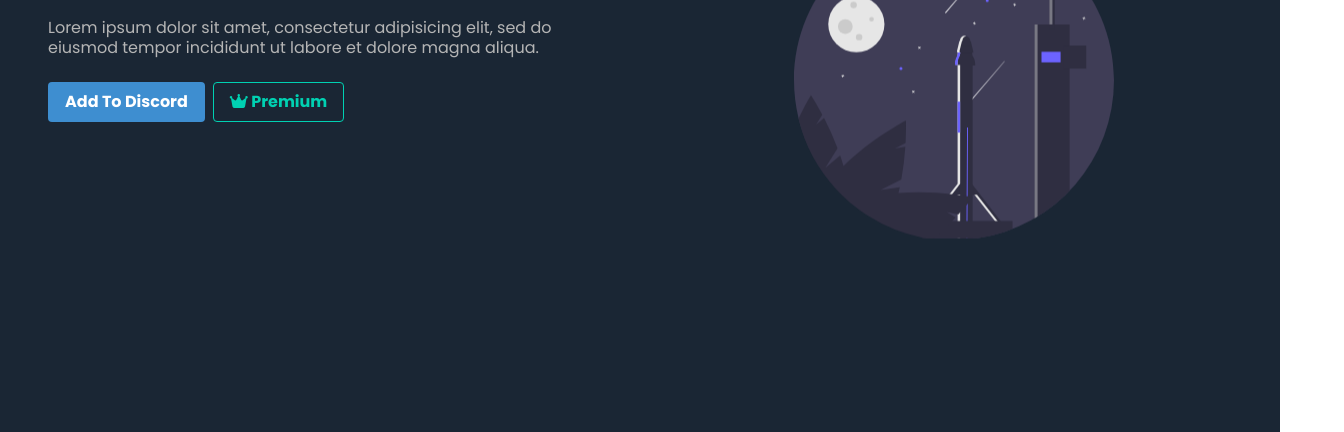
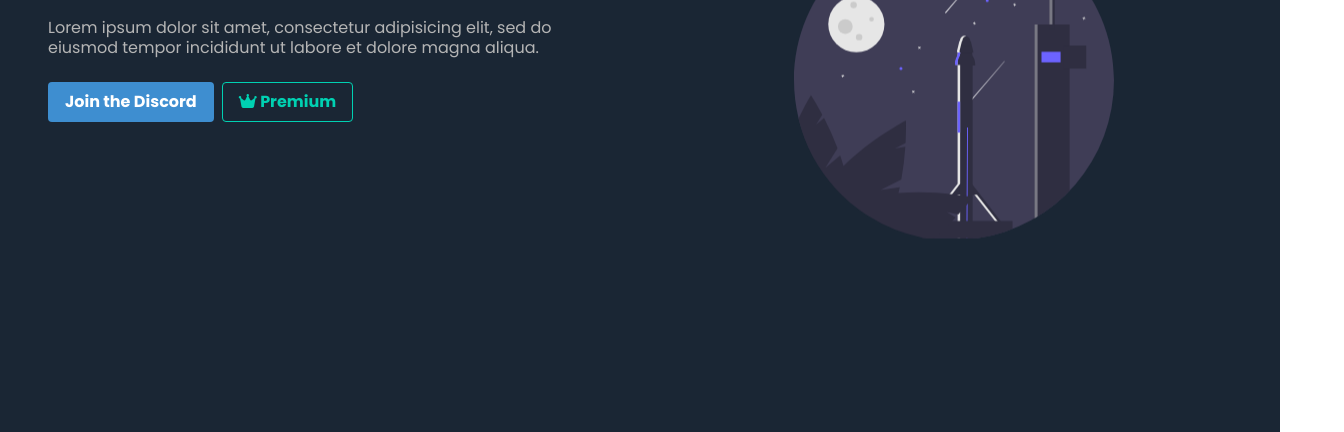
Before and after one commit to Zyxreset/discord-bot-page, a plain HTML site: page index.html in a window 1280 px wide. Shown: the part 335-767 px from the top of the page, 1344 px wide, since content can reach past the window. Drawn offline with nearby package versions, Linux system fonts and the light colour scheme.

Commit message:
Update index.html

```diff
--- a/index.html
+++ b/index.html
@@ -119,8 +119,8 @@
                 eiusmod tempor incididunt ut labore et dolore magna aliqua.
               </p>
               <div class="buttons">
-                <a href="#" class="button is-info">
-                  <strong>Add To Discord</strong>
+                <a href="https://discord.com/invite/tZvWUKC3at" class="button is-info">
+                  <strong>Join the Discord</strong>
                 </a>
 
                 <a href="#" class="button is-primary is-outlined">
```
